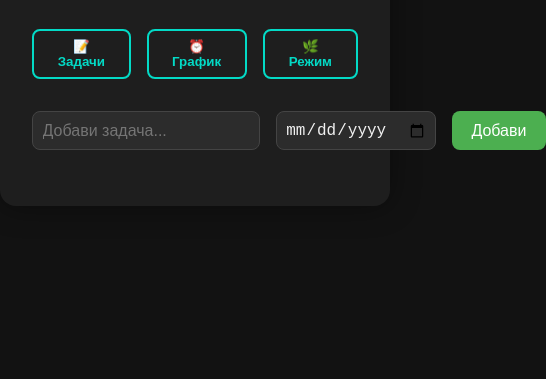
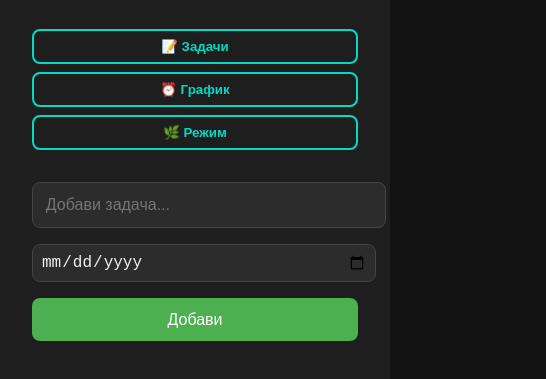
Before and after one commit to emmy649/moq-grafik, a plain HTML site: page index.html in a window 390 px wide. Shown: the part 93-472 px from the top of the page, 546 px wide, since content can reach past the window. Drawn offline with Linux system fonts and the light colour scheme.

Commit message:
Update main.css

```diff
--- a/style/main.css
+++ b/style/main.css
@@ -165,3 +165,29 @@
     padding: 0.5rem;
     font-size: 1rem;
   }
+
+/* Мобилна адаптация */
+@media (max-width: 600px) {
+  .task-input {
+    flex-direction: column;
+    align-items: stretch;
+  }
+
+  .task-input input[type="date"],
+  .task-input input[type="time"],
+  .task-input input[type="text"],
+  .task-input button {
+    width: 100%;
+    font-size: 1rem;
+  }
+
+  .task-input input,
+  .task-input button {
+    padding: 0.8rem;
+  }
+
+  .tabs {
+    flex-direction: column;
+    gap: 0.5rem;
+  }
+}
```
